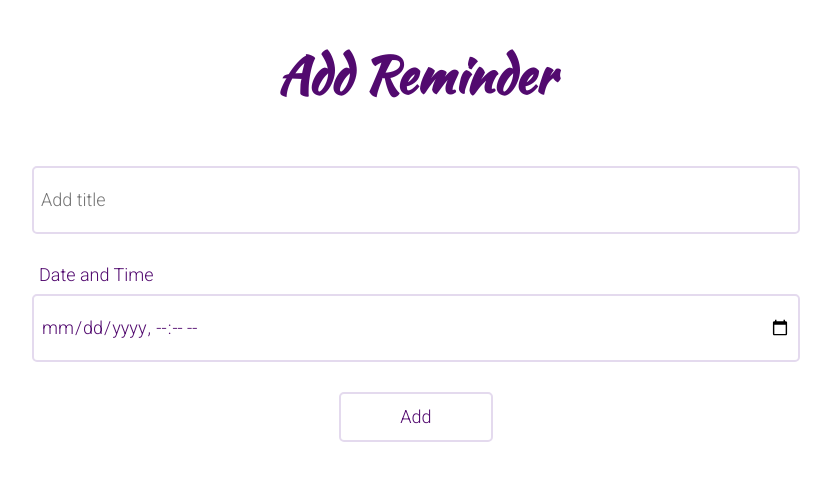
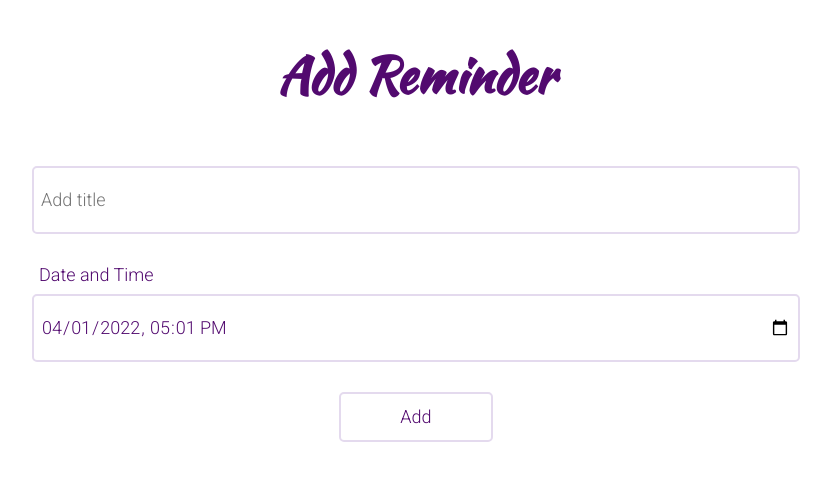
Before and after one commit to jovanako/react-calendar, a React (Create React App) app: page /2022/3/1 in a window 1280 px wide. Shown: the top 480 px of the page, without its empty margins (224-1055 px from the left). Built offline with nearby package versions, Linux system fonts and the light colour scheme.

Commit message:
handle add click to display reminders

```diff
--- a/src/components/DayView/DayView.js
+++ b/src/components/DayView/DayView.js
@@ -5,7 +5,7 @@ import './DayView.css'
 export default function DayView() {
 
   const params = useParams()
-  const day = params.day
+  const day = String(parseInt(params.day)).padStart(2, '0')
   const month = String(parseInt(params.month) + 1).padStart(2, '0')
   const year = params.year
 
@@ -13,21 +13,41 @@ export default function DayView() {
   const currentHour = String(date.getHours()).padStart(2, '0')
   const currentMinutes = String(date.getMinutes()).padStart(2, '0')
 
-  const [inputValue, setInputValue] = useState(`${year}-${month}-${day}T${currentHour}:${currentMinutes}`)
+  const [reminderDateTime, setReminderDateTime] = useState(`${year}-${month}-${day}T${currentHour}:${currentMinutes}`)
+  const [reminderTitle, setReminderTitle] = useState('')
+  const [reminders, setReminders] = useState([])
 
-  function handleInputChange(event) {
-    setInputValue(event.target.value);
+  function handleDateTimeChange(event) {
+    setReminderDateTime(event.target.value);
+  }
+
+  function handleAddClick(event) {
+    event.preventDefault()
+    const reminder = {
+      title: reminderTitle,
+      dateTime: new Date(reminderDateTime)
+    }
+    setReminders([reminder, ...reminders]
+      .sort((r1, r2) => r1.dateTime.getTime() - r2.dateTime.getTime()))
+    setReminderTitle('')
   }
 
   return (
     <div id='day-view'>
       <h1 id='day-view-title'>Add Reminder</h1>
       <form id='reminder-container'>
-        <input id='reminder-title' class="reminder-element" type='text' placeholder='Add title'></input>
+        <input id='reminder-title' className='reminder-element' type='text' placeholder='Add title' onChange={(e) => setReminderTitle(e.target.value)} value={reminderTitle}></input>
         <label id='reminder-label' htmlFor='reminder-time'>Date and Time</label>
-        <input type='datetime-local' id='reminder-time' class="reminder-element" value={inputValue} onChange={handleInputChange}></input>
-        <input id='add-button' class="reminder-element" type="submit" value="Add" />
-      </form>
+        <input type='datetime-local' id='reminder-time' className='reminder-element' value={reminderDateTime} onChange={handleDateTimeChange}></input>
+        <input id='add-button' className='reminder-element' type='submit' value='Add' onClick={handleAddClick} />
+        <div id='reminder-container'>
+          {reminders.map((reminder, index) => {
+            return (
+              <div key={index}>{reminder.title} {reminder.dateTime.toLocaleString('de-DE')}</div>
+            )
+          })}
+        </div>
+      </form >
     </div >
   )
 
```
